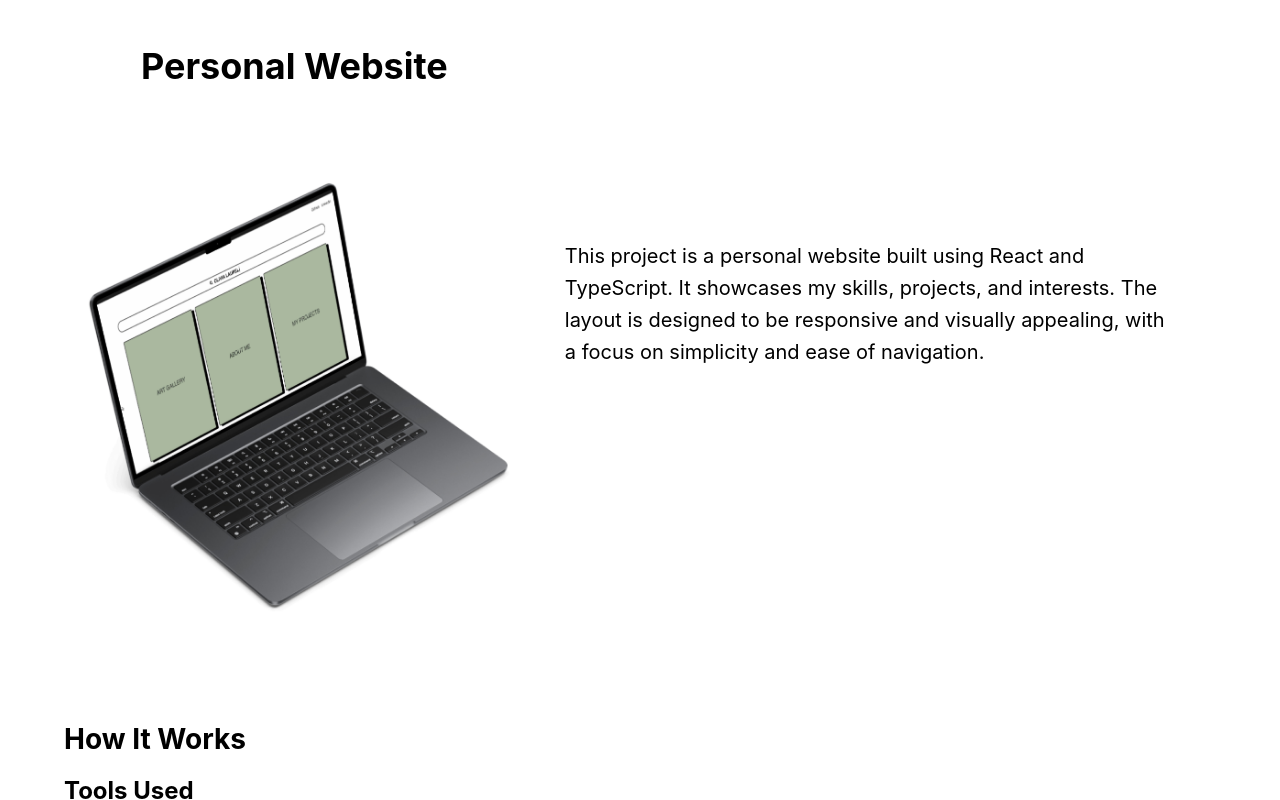
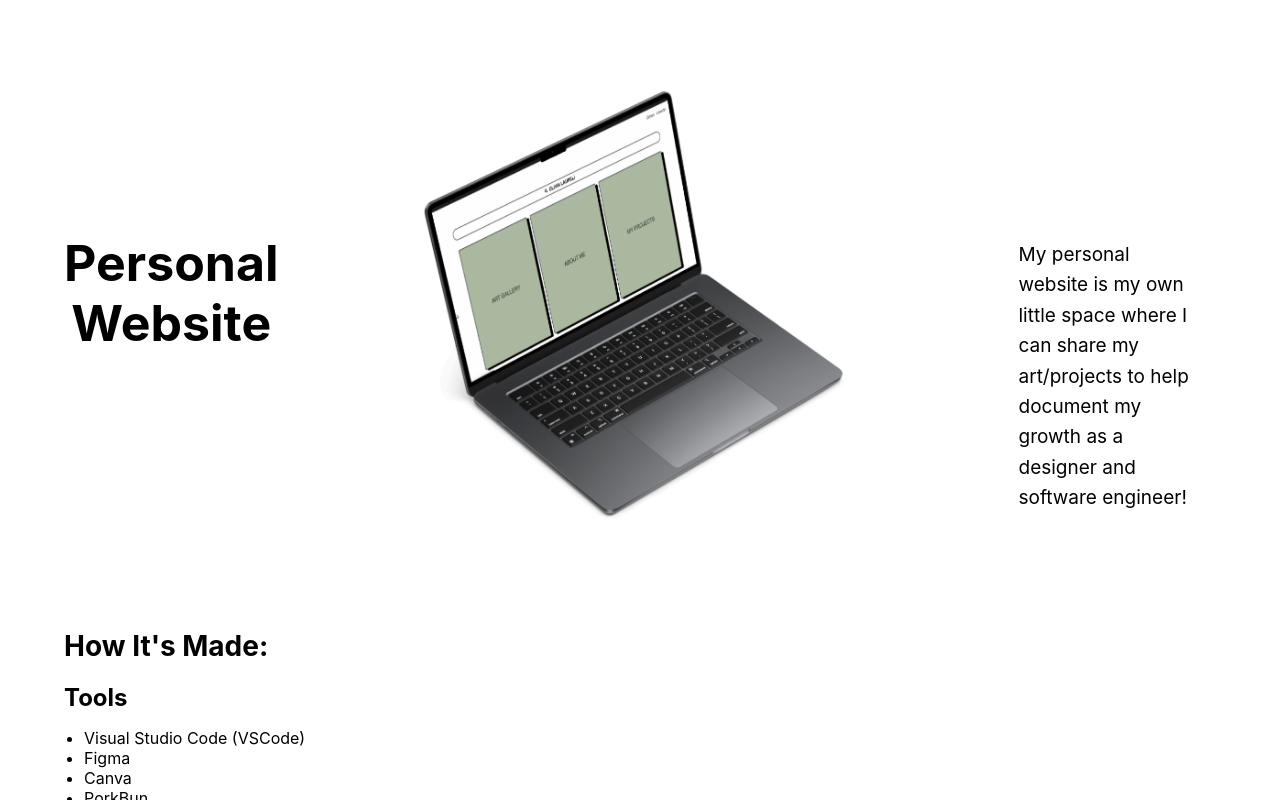
Before and after one commit to livlaurel/personalwebsite, a React (Create React App) app: page /personal-website in a window 1280 px wide. Built offline with nearby package versions, Linux system fonts and the light colour scheme.

Commit message:
personal web page done

```diff
--- a/src/projectgallery/projectdesc/persweb/persweb.css
+++ b/src/projectgallery/projectdesc/persweb/persweb.css
@@ -15,16 +15,16 @@
 }
 
 .persweb h1 {
-    font-size: 36px;
+    font-size: 50px;
     color: #000000;
     width: 100%;
 }
 
 .persweb p {
-    font-size: 20px;
+    font-size: 19px;
     color: #000000;
     line-height: 1.6;
-    max-width: 600px;
+    max-width: 500px;
     margin-left: 20px;
     margin-top: 200px;
 }
@@ -54,7 +54,13 @@
 }
 
 .how-it-works img {
-    max-width: 100%;
+    max-width: 500px;
+    height: auto;
+    margin-top: 10px;
+}
+
+.how-it-works video {
+    max-width: 500px;
     height: auto;
     margin-top: 10px;
 }
@@ -67,12 +73,11 @@
 }
 
 .title-container {
-    width: 40%;
+    width: 60%;
     display: flex;
     justify-content: center;
     align-items: center;
     text-align: center;
-    flex-direction: column;
 }
 
 .content-container {
--- a/src/projectgallery/projectdesc/persweb/persweb.tsx
+++ b/src/projectgallery/projectdesc/persweb/persweb.tsx
@@ -1,6 +1,8 @@
 import React from 'react';
 import './persweb.css';
 import macbook from './macbook.jpg';
+import mockImage from './mock.jpeg';
+import abVideo from './ab.mp4';
 
 const PersWeb: React.FC = () => {
   return (
@@ -8,42 +10,39 @@ const PersWeb: React.FC = () => {
       <div className="persweb">
         <div className="title-container">
           <h1>Personal Website</h1>
-          <div className="macbook-container">
+        </div>
+        <div className="macbook-container">
             <img src={macbook} alt="MacBook" className="macbook-image" />
-          </div>
         </div>
         <div className="content-container">
-          <p>This project is a personal website built using React and TypeScript. It showcases my skills, projects, and interests. The layout is designed to be responsive and visually appealing, with a focus on simplicity and ease of navigation.</p>
+          <p>My personal website is my own little space where I can share my art/projects to help document my growth as a designer and software engineer!</p>
         </div>
       </div>
       <div className="how-it-works">
-        <h2>How It Works</h2>
+        <h2>How It's Made:</h2>
         <div className="tools-used">
-          <h3>Tools Used</h3>
+          <h3>Tools</h3>
+          <ul>
+            <li>Visual Studio Code (VSCode)</li>
+            <li>Figma</li>
+            <li>Canva</li>
+            <li>PorkBun</li>
+          </ul>
+        </div>
+        <div className="languages-used">
+          <h3>Languages/Frameworks</h3>
           <ul>
             <li>React</li>
             <li>TypeScript</li>
-            <li>CSS</li>
-            <li>Visual Studio Code</li>
-          </ul>
-        </div>
-        <div className="languages-used">
-          <h3>Languages Used</h3>
-          <ul>
-            <li>JavaScript</li>
-            <li>TypeScript</li>
-            <li>HTML</li>
             <li>CSS</li>
           </ul>
         </div>
         <div className="planning-images">
           <h3>Planning/Blueprint Images</h3>
-          <img src="path/to/planning-image1.jpg" alt="Planning Image 1" />
-          <img src="path/to/planning-image2.jpg" alt="Planning Image 2" />
-        </div>
-        <div className="other-stuff">
-          <h3>Other Stuff</h3>
-          <p>Additional information about the project can be added here.</p>
+          <img src={mockImage} alt="Mock Image" />
+          <video controls>
+            <source src={abVideo} type="video/mp4" />
+          </video>
         </div>
       </div>
     </div>
```
Also changed, not shown: src/images.d.ts (+9 -0 lines), src/projectgallery/projectdesc/persweb/mock.jpeg (added), 1 other file (tests, documents, lock files or other folders).
